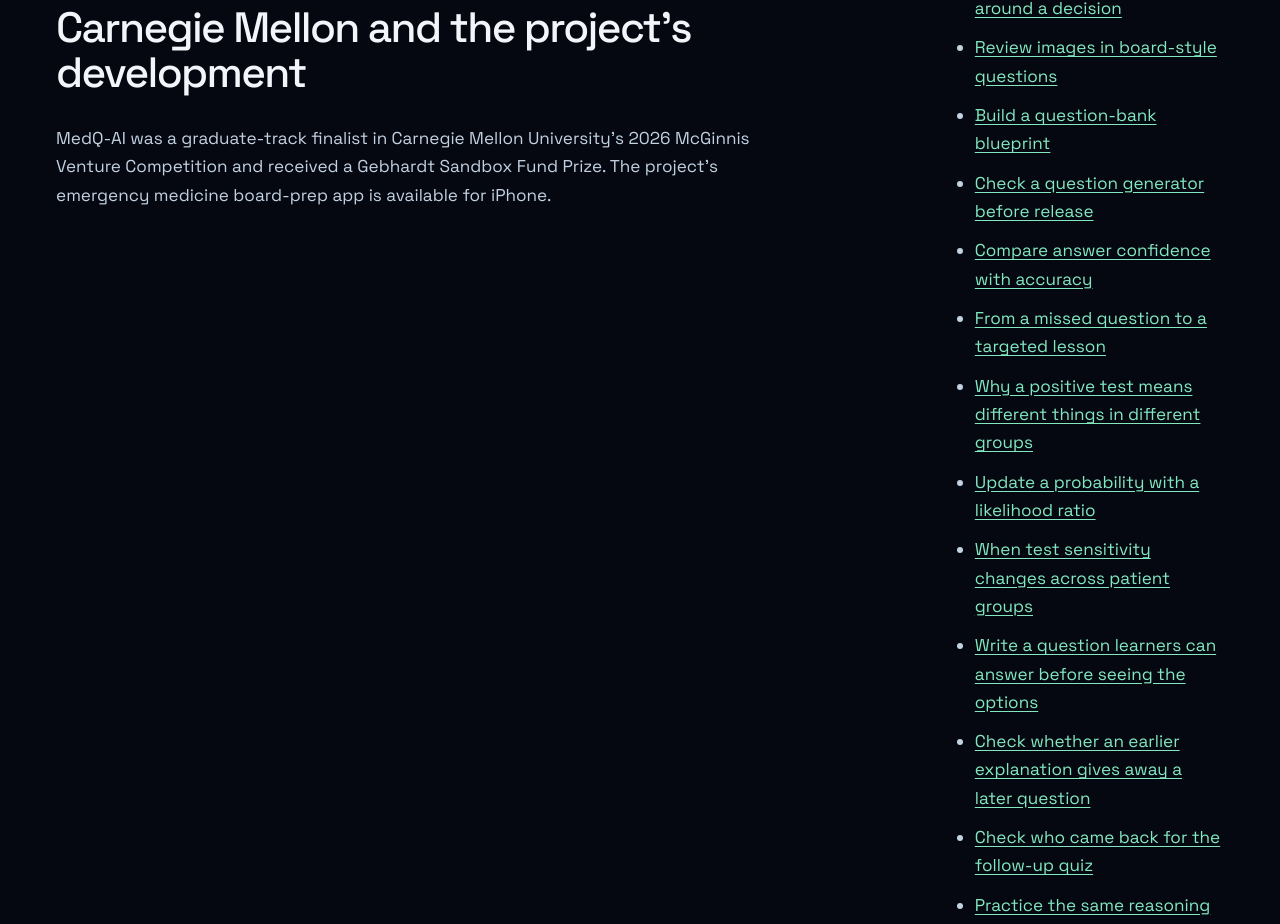
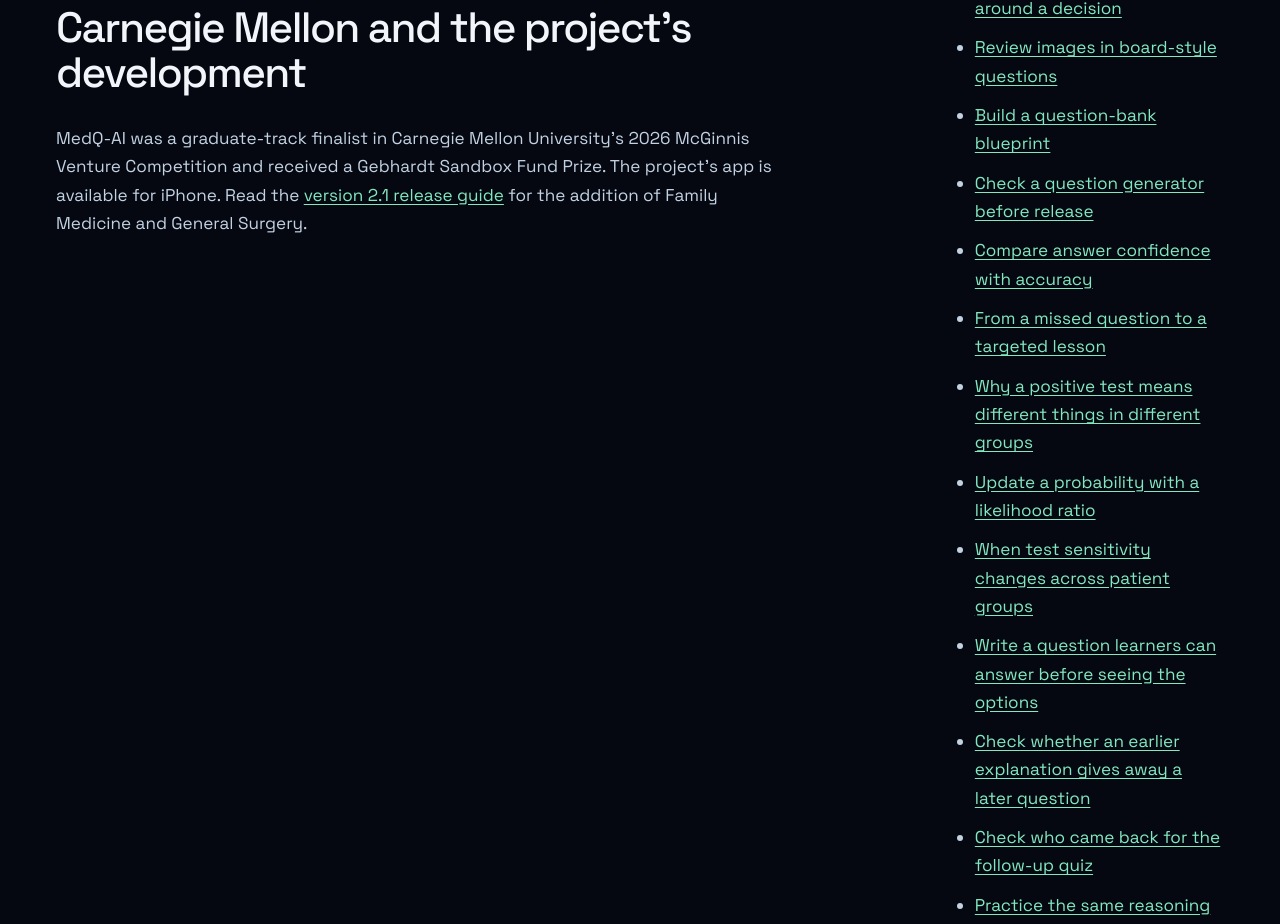
Before and after one commit to ctaicher/medq-ai-site, a plain HTML site: page founder/index.html in a window 1280 px wide. Shown: the part 1096-2020 px from the top of the page. Drawn offline with Linux system fonts and the light colour scheme.

Commit message:
Link verified MedQ 2.1 release from founder profile

```diff
--- a/founder/index.html
+++ b/founder/index.html
@@ -61,7 +61,7 @@
         </section>
         <section>
           <h2>Carnegie Mellon and the project’s development</h2>
-          <p>MedQ-AI was a graduate-track finalist in Carnegie Mellon University’s 2026 McGinnis Venture Competition and received a Gebhardt Sandbox Fund Prize. The project’s emergency medicine board-prep app is available for iPhone.</p>
+          <p>MedQ-AI was a graduate-track finalist in Carnegie Mellon University’s 2026 McGinnis Venture Competition and received a Gebhardt Sandbox Fund Prize. The project’s app is available for iPhone. Read the <a href="/releases/medq-2-1/">version 2.1 release guide</a> for the addition of Family Medicine and General Surgery.</p>
         </section>
       </article>
       <aside aria-label="Sources and profiles">
```
